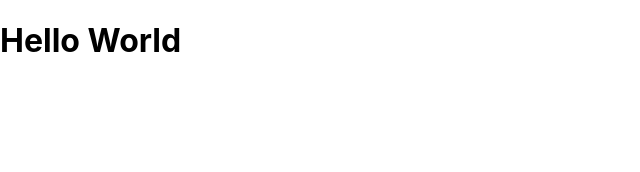
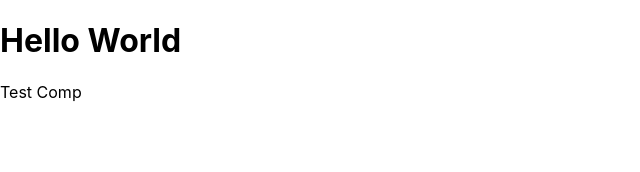
Before and after one commit to nomore12/hwadong, a React (Create React App) app: page / in a window 1280 px wide. Shown: the top 172 px of the page, without its empty margins (0-640 px from the left). Built offline with nearby package versions, Linux system fonts and the light colour scheme.

Commit message:
라우트 셋팅중

```diff
--- a/package.json
+++ b/package.json
@@ -14,7 +14,8 @@
     "react-dom": "^18.2.0",
     "react-scripts": "5.0.1",
     "typescript": "^4.8.2",
-    "web-vitals": "^2.1.4"
+    "web-vitals": "^2.1.4",
+    "react-router-dom": "^6.3.0"
   },
   "scripts": {
     "start": "react-scripts start",
--- a/src/App.tsx
+++ b/src/App.tsx
@@ -1,9 +1,11 @@
 import React from 'react';
+import Test from 'src/components/Test';
 
 function App() {
   return (
     <div className="App">
       <h1>Hello World</h1>
+      <Test />
     </div>
   );
 }
--- /dev/null
+++ b/src/components/Test.tsx
@@ -0,0 +1,7 @@
+import React from 'react';
+
+const Test = () => {
+  return <div>Test Comp</div>;
+};
+
+export default Test;
--- a/tsconfig.json
+++ b/tsconfig.json
@@ -6,6 +6,7 @@
       "dom.iterable",
       "esnext"
     ],
+    "baseUrl": ".",
     "allowJs": true,
     "skipLibCheck": true,
     "esModuleInterop": true,
```
Also changed, not shown: src/pages/Landing.tsx (added, +7 -0 lines), src/pages/Main.tsx (added, +7 -0 lines), src/router/index.tsx (added, +17 -0 lines), 1 other file (tests, documents, lock files or other folders).
